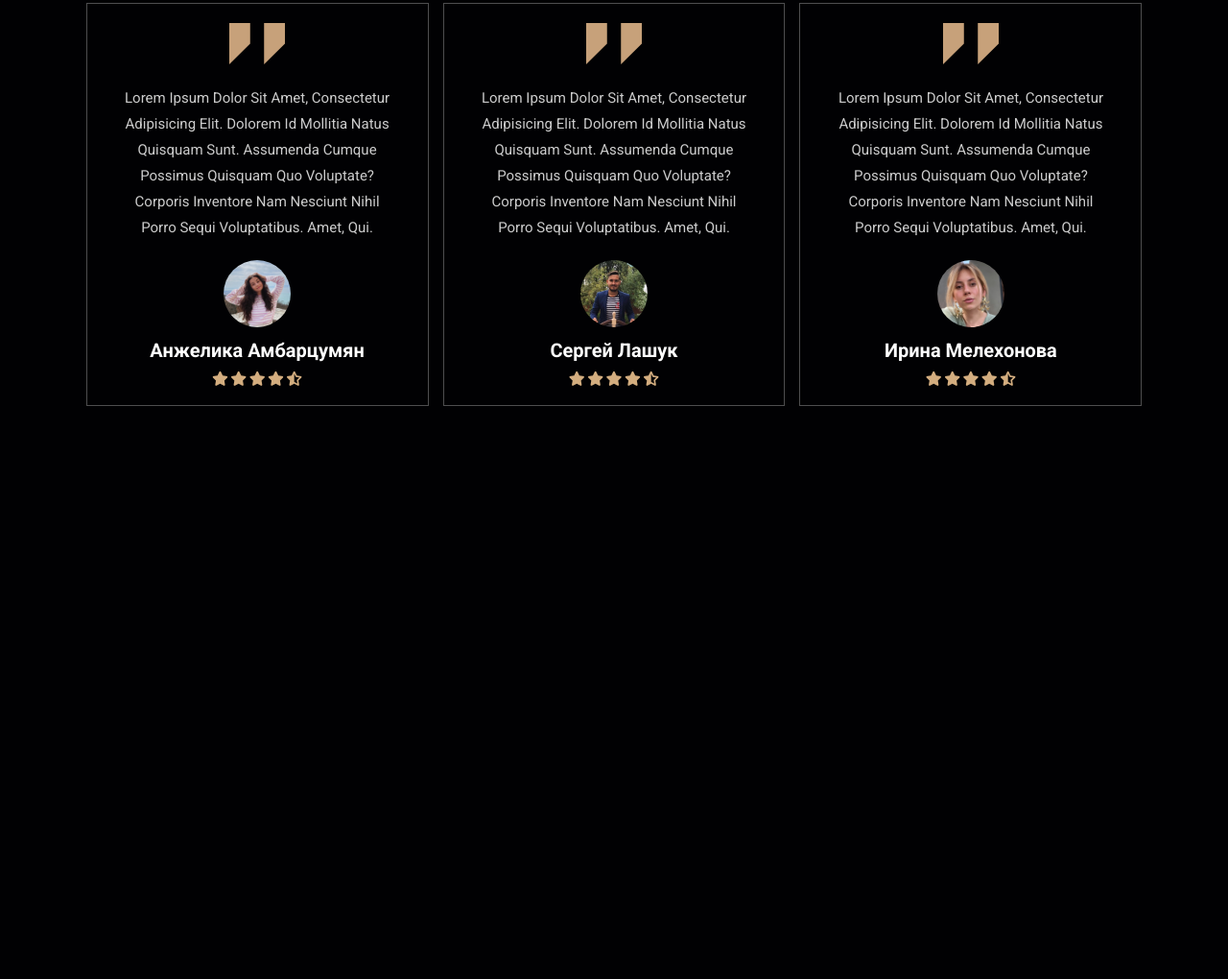
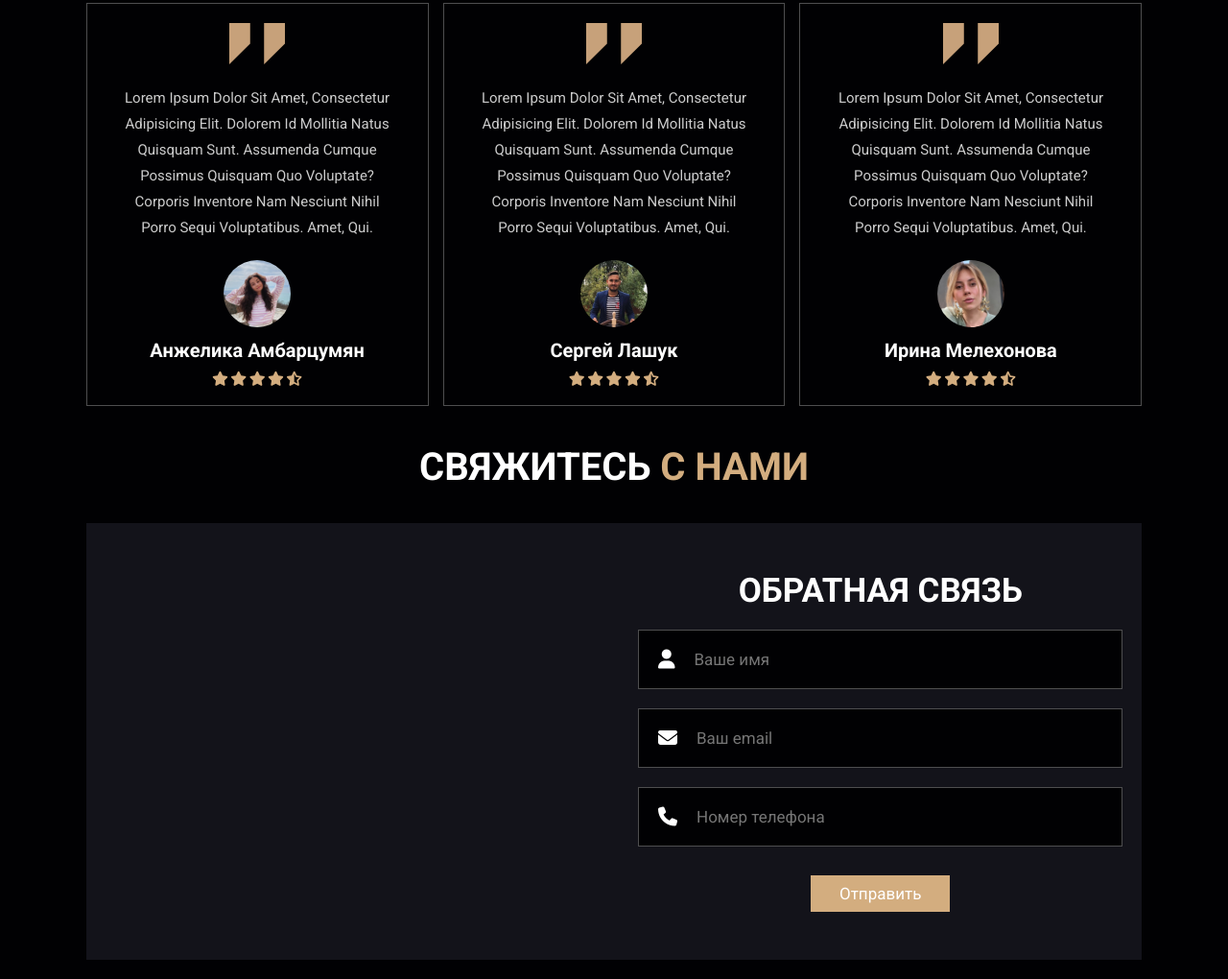
Before and after one commit to Vasilybo/Crazy-CoffeeShop, a website built with Parcel: page index.html in a window 1280 px wide. Shown: the part 2850-3870 px from the top of the page at 96% size. Before the commit the page ends 3293 px from the top, so only its background shows below. Built offline with nearby package versions, Linux system fonts and the light colour scheme.

Commit message:
added review section with online yandex map and feedback form

```diff
--- a/css/style.css
+++ b/css/style.css
@@ -408,7 +408,54 @@ section {
   color: var(--main-color);
 }
 
+.contact .row {
+  display: flex;
+  background: var(--black);
+  flex-wrap: wrap;
+  gap: 1rem;
+}
 
+.contact .row .map {
+  flex: 1 1 45rem;
+  width: 100%;
+  object-fit: cover;
+}
+
+.contact .row form {
+  flex: 1 1 45rem;
+  padding: 5rem 2rem;
+  text-align: center;
+}
+
+.contact .row form h3 {
+  text-transform: uppercase;
+  font-size: 3.5rem;
+  color: #ffffff;
+}
+
+.contact .row form .inputBox {
+  display: flex;
+  align-items: center;
+  margin-top: 2rem;
+  margin-bottom: 2rem;
+  background: var(--bg);
+  border: var(--border);
+}
+
+.contact .row form .inputBox span {
+  color: #ffffff;
+  font-size: 2rem;
+  padding-left: 2rem;
+}
+
+.contact .row form .inputBox input {
+  width: 100%;
+  padding: 2rem;
+  font-size: 1.7rem;
+  color: #ffffff;
+  text-transform: none;
+  background: none;
+}
 
 
 
--- a/index.html
+++ b/index.html
@@ -271,6 +271,29 @@
   </div>
 </section>
 
+<section class="contact" id="contact">
+  <h1 class="heading">Свяжитесь <span>с нами</span></h1>
+  <div class="row">
+    <iframe class="map" src="https://yandex.ru/map-widget/v1/-/CCURvUbT1D" allowfullscreen="" loading="lazy"></iframe>
+    <form action="">
+      <h3>Обратная связь</h3>
+      <div class="inputBox">
+        <span class="fas fa-user"></span>
+        <input type="text" placeholder="Ваше имя">
+      </div>
+      <div class="inputBox">
+        <span class="fas fa-envelope"></span>
+        <input type="email" placeholder="Ваш email">
+      </div>
+      <div class="inputBox">
+        <span class="fas fa-phone"></span>
+        <input type="number" placeholder="Номер телефона">
+      </div>
+      <input type="submit" value="Отправить" class="btn">
+    </form>
+  </div>
+</section>
+
 <script src="./js/script.js"></script>
 </body>
 </html>
```
